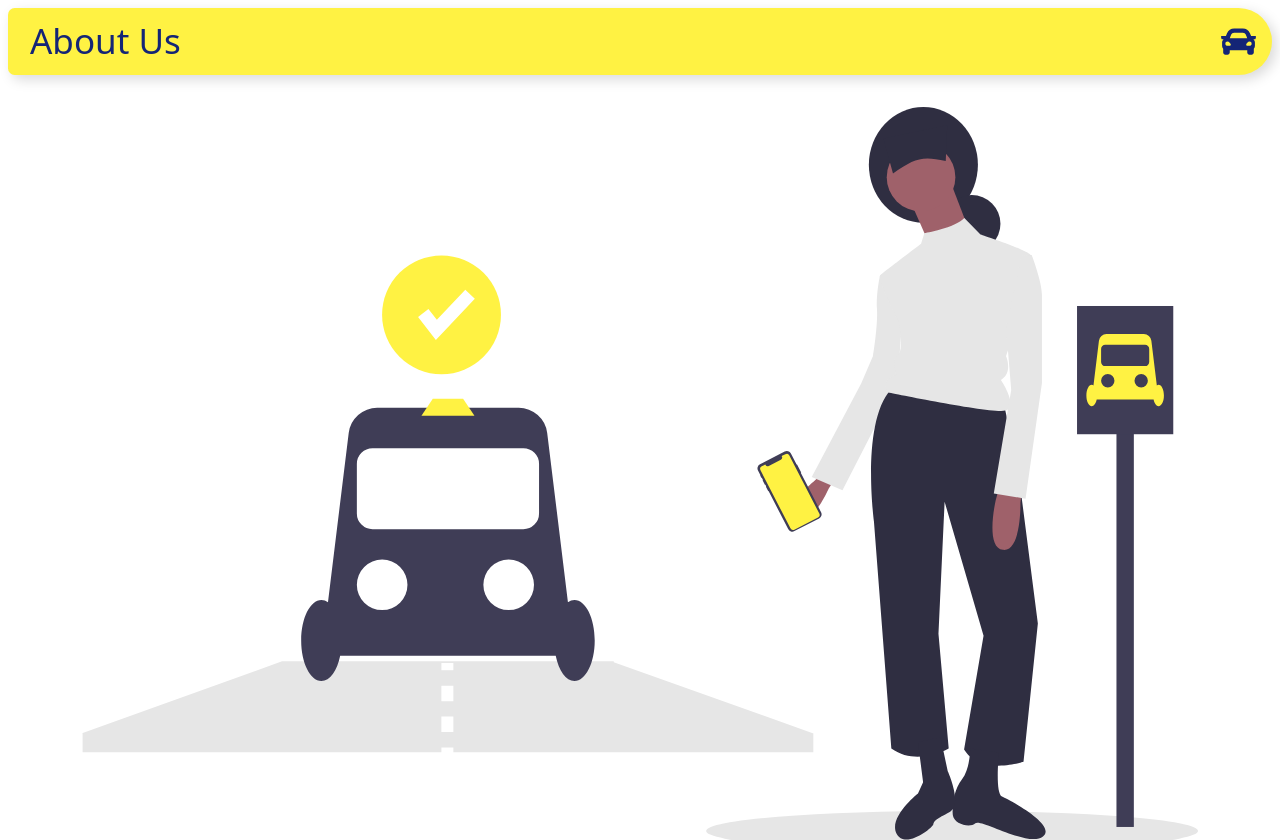
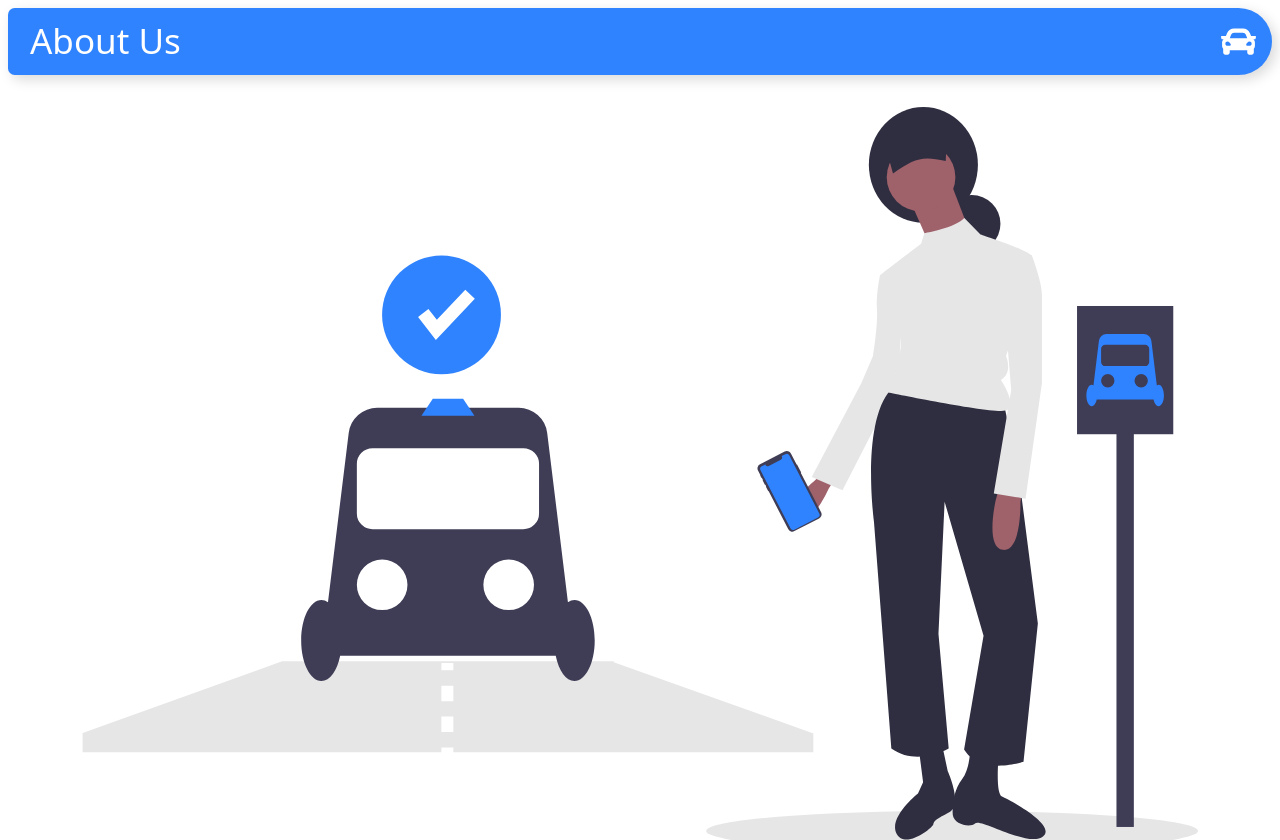
Before and after one commit to prashant0829/about, a plain HTML site: page index.html in a window 1280 px wide. Shown: the top 840 px of the page. Drawn offline with nearby package versions, Linux system fonts and the light colour scheme.

Commit message:
Color change

```diff
--- a/index.html
+++ b/index.html
@@ -23,7 +23,7 @@
         <i class="fas fa-car m-3"></i>
 
     </header>
-    <div class="container"><img src="undraw.svg" class="my-4" alt="image"> </div>
+    <div class="container"><img src="background.svg" class="my-4" alt="image"> </div>
     <div class="container about-us-text">
         Lorem ipsum, dolor sit amet consectetur adipisicing elit. Ipsum praesentium totam facere corrupti maxime
         assumenda consequuntur ut natus culpa corporis provident veniam ex nulla, officia reiciendis error aut aliquid
--- a/style.css
+++ b/style.css
@@ -4,9 +4,9 @@
   box-shadow: rgba(0, 0, 0, 0.15) 0px 2px 8px;
 } */
 header {
-  background-color: #fff243;
+  background-color: #2f83ff;
   font-size: 35px;
-  color: #142576;
+  color: #fff;
   border-radius: 10px 50px 50px 10px;
   padding: 0px 0px 0px 10px;
   box-shadow: rgba(0, 0, 0, 0.15) 4.4px 4.4px 13.2px;
```
Also changed, not shown: background.svg (added).
